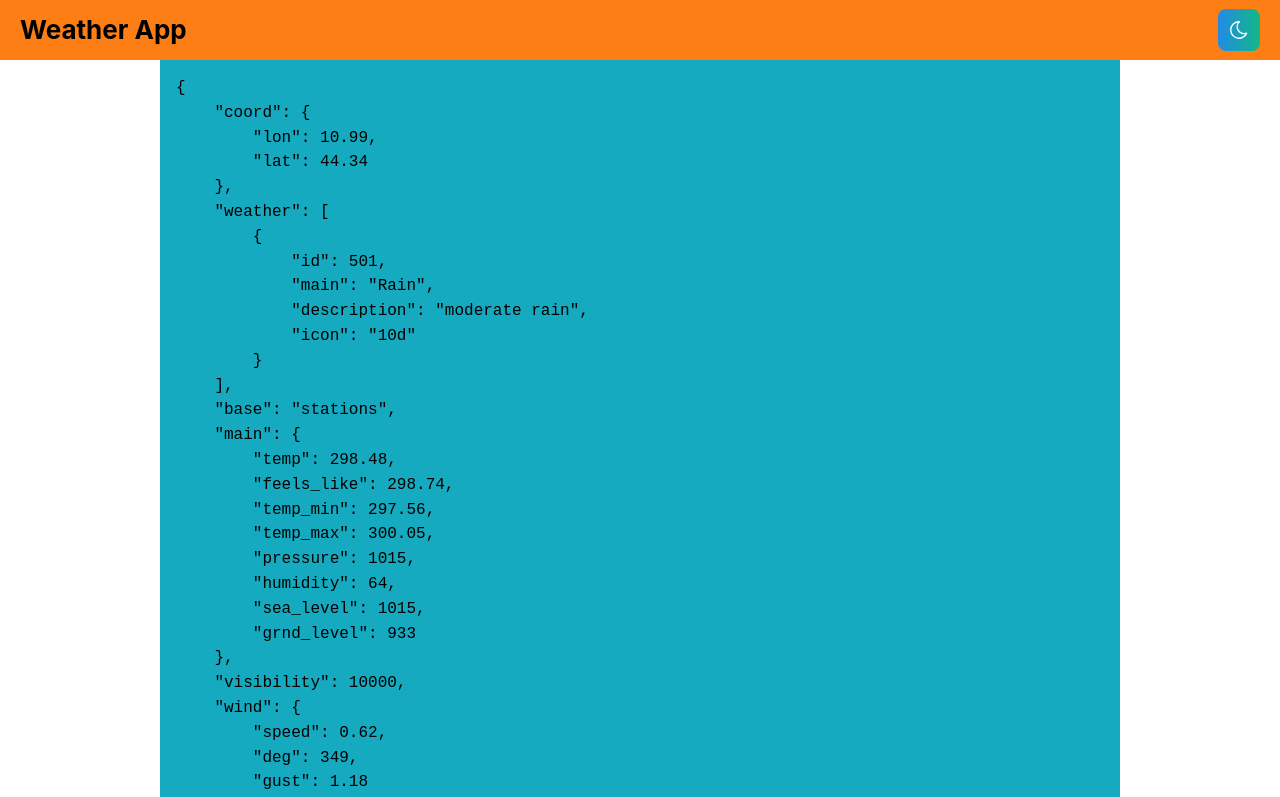
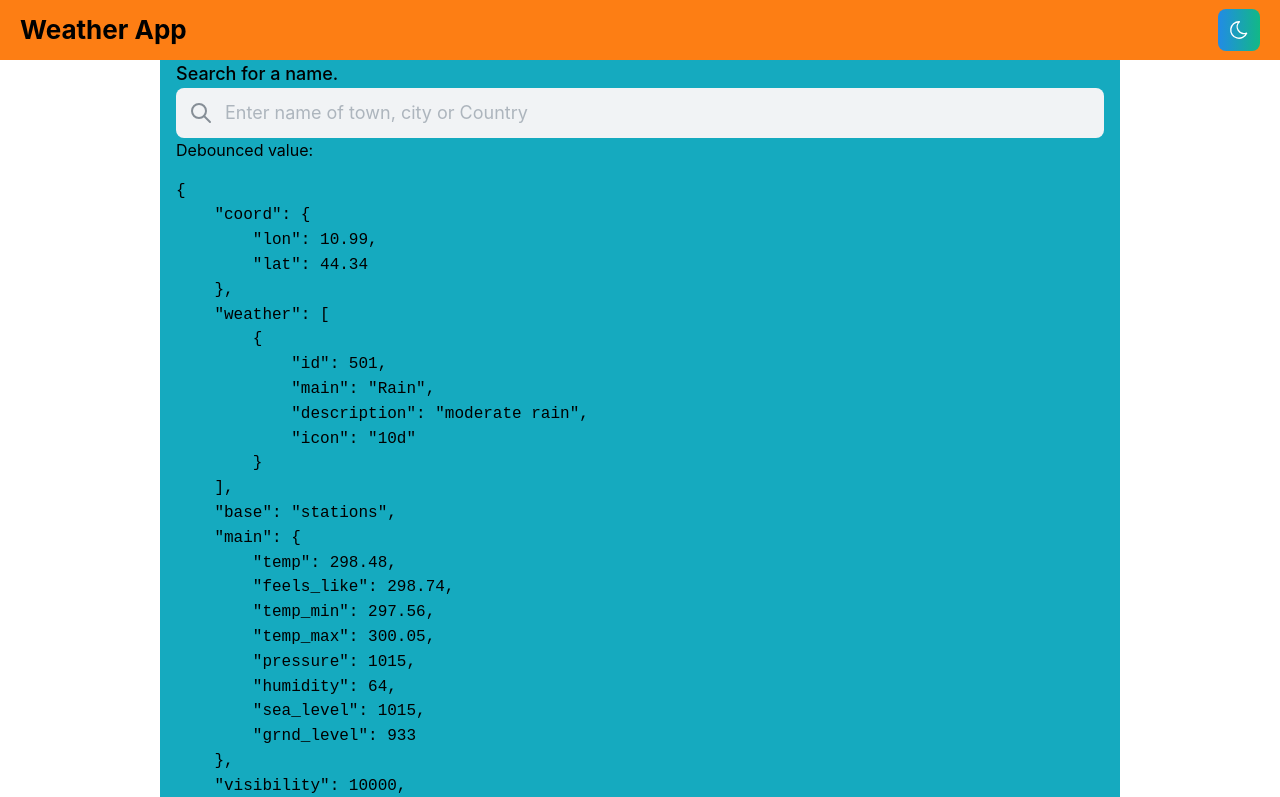
Before and after one commit to moodyKroko/weather-app, a React (Vite) app: page / in a window 1280 px wide. Shown: the top 797 px of the page. Built offline with nearby package versions, Linux system fonts and the light colour scheme.

Commit message:
feat: debounced state search bar

```diff
--- a/src/components/Hero.tsx
+++ b/src/components/Hero.tsx
@@ -1,7 +1,16 @@
+import { useDebouncedState } from '@mantine/hooks'
+import Search from './Search'
 import weather from './weather.json'
+import { ChangeEvent } from 'react'
 
 export default function Hero() {
   console.log(JSON.stringify(weather, null, 4))
+  const [query, setQuery] = useDebouncedState('', 500)
+
+  const handleInputChange = (event: ChangeEvent<HTMLInputElement>) => {
+    setQuery(event.currentTarget.value)
+  }
+
   // include these
   // {
   //   "id": 501,
@@ -21,10 +30,9 @@ export default function Hero() {
   // },
   return (
     <>
+      <Search query={query} onChange={handleInputChange} />
       <pre>{JSON.stringify(weather, null, 4)}</pre>
-      <div>
-        Test
-      </div>
+      <div>Test</div>
     </>
   )
 }
--- /dev/null
+++ b/src/components/Search.tsx
@@ -0,0 +1,27 @@
+import { Text, TextInput } from '@mantine/core'
+import { IconSearch } from '@tabler/icons-react'
+
+export default function Search(params: {
+  query: string
+  onChange: React.ChangeEventHandler<HTMLInputElement>
+}) {
+  const icon = <IconSearch />
+
+  return (
+    <>
+      <TextInput
+        leftSectionPointerEvents="none"
+        leftSection={icon}
+        defaultValue={params.query}
+        onChange={params.onChange}
+        variant="filled"
+        size="lg"
+        label="Search for a name."
+        radius="md"
+        placeholder="Enter name of town, city or Country"
+      />
+
+      <Text>Debounced value: {params.query}</Text>
+    </>
+  )
+}
```
Lines whose indentation alone changed are shown as unchanged.
